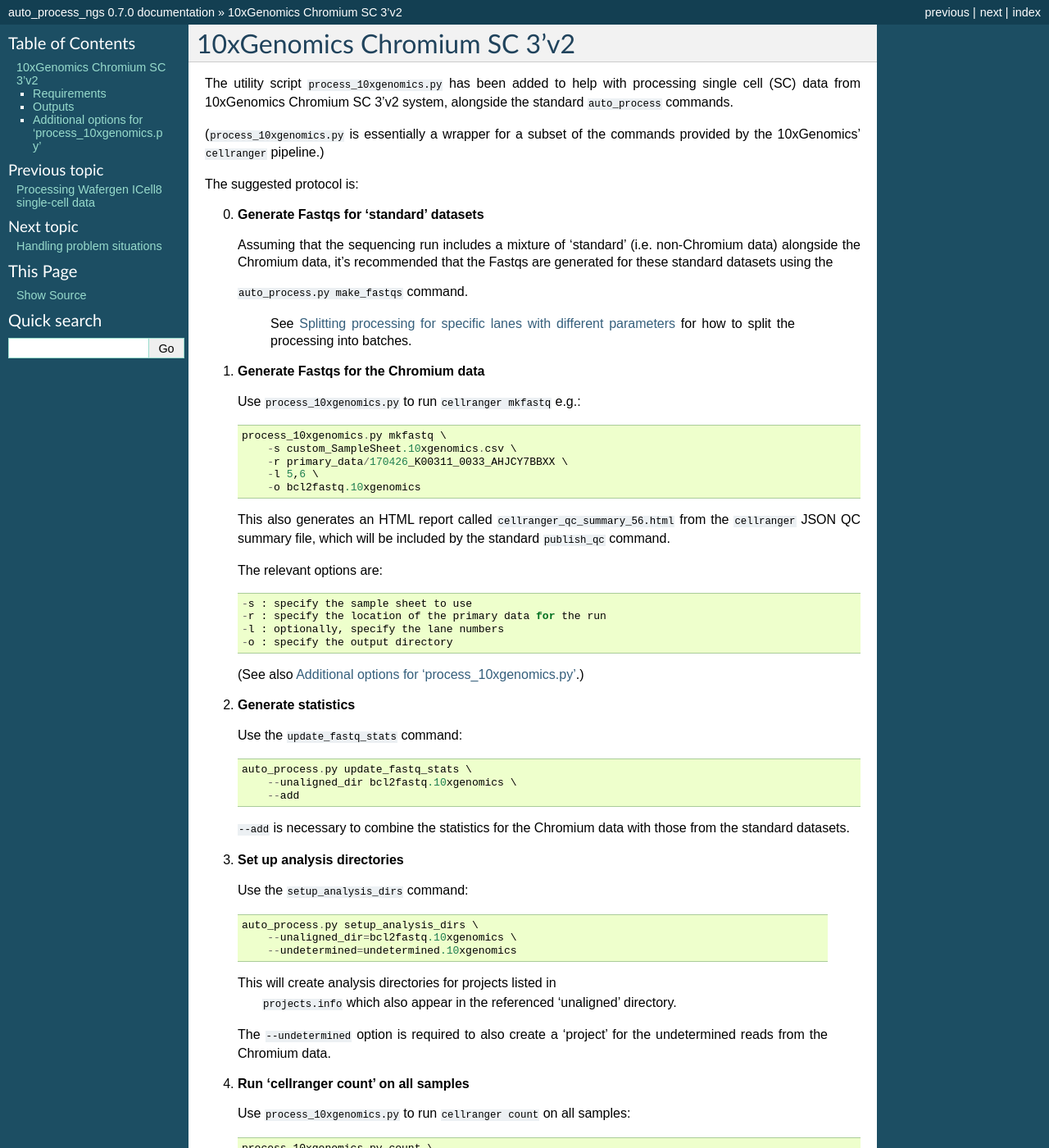
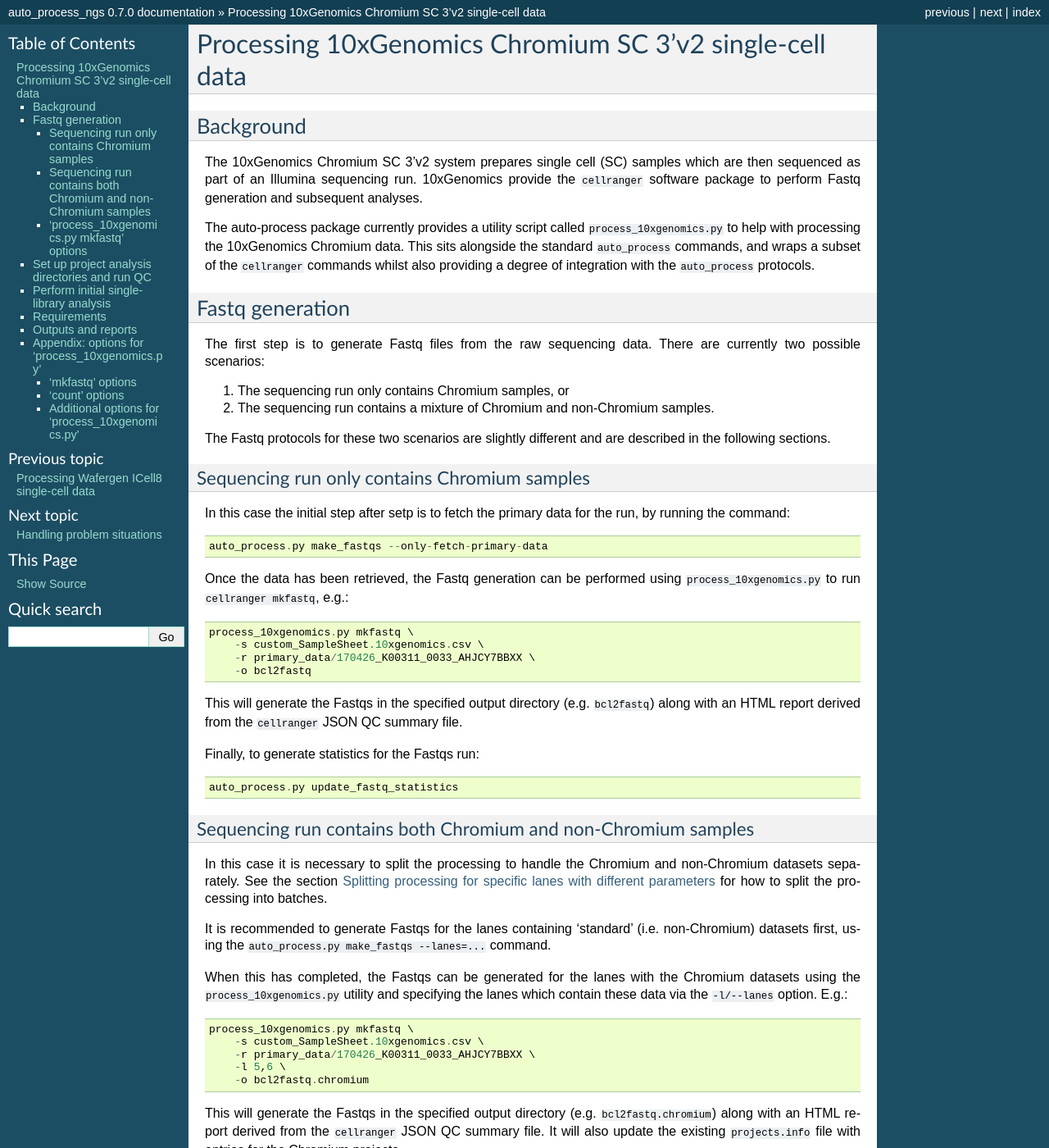
Before and after one commit to fls-bioinformatics-core/auto_process_ngs, a Sphinx documentation site: the page built from docs/source/10xgenomics.rst, in a window 1280 px wide and 1400 px high. Shown: the whole window at 82% size. Built offline with Sphinx 7.4.7, drawn with Linux system fonts in a browser that asks for light colours; some of the changed text lies outside the part shown.

Commit message:
Substantial update to the 10xgenomics processing documentation.

```diff
--- a/docs/source/10xgenomics.rst
+++ b/docs/source/10xgenomics.rst
@@ -1,82 +1,169 @@
-10xGenomics Chromium SC 3'v2
-============================
+Processing 10xGenomics Chromium SC 3'v2 single-cell data
+========================================================
 
-The utility script ``process_10xgenomics.py`` has been added to help with
-processing single cell (SC) data from 10xGenomics Chromium SC 3'v2 system,
-alongside the standard ``auto_process`` commands.
+Background
+----------
 
-(``process_10xgenomics.py`` is essentially a wrapper for a subset of the
-commands provided by the 10xGenomics' ``cellranger`` pipeline.)
+The 10xGenomics Chromium SC 3'v2 system prepares single cell (SC) samples
+which are then sequenced as part of an Illumina sequencing run. 10xGenomics
+provide the ``cellranger`` software package to perform Fastq generation
+and subsequent analyses.
 
-The suggested protocol is:
+The auto-process package currently provides a utility script called
+``process_10xgenomics.py`` to help with processing the 10xGenomics Chromium
+data. This sits alongside the standard ``auto_process`` commands, and
+wraps a subset of the ``cellranger`` commands whilst also providing a
+degree of integration with the ``auto_process`` protocols.
 
-0. **Generate Fastqs for 'standard' datasets**
+Fastq generation
+----------------
 
-   Assuming that the sequencing run includes a mixture of 'standard' (i.e.
-   non-Chromium data) alongside the Chromium data, it's recommended that
-   the Fastqs are generated for these standard datasets using the
-  ``auto_process.py make_fastqs`` command.
+The first step is to generate Fastq files from the raw sequencing data.
+There are currently two possible scenarios:
 
-   See :ref:`problem-split-processing` for how to split the
-   processing into batches.
+1. The sequencing run only contains Chromium samples, or
+2. The sequencing run contains a mixture of Chromium and non-Chromium
+   samples.
 
-1. **Generate Fastqs for the Chromium data**
+The Fastq protocols for these two scenarios are slightly different and
+are described in the following sections.
 
-   Use ``process_10xgenomics.py`` to run ``cellranger mkfastq`` e.g.::
+Sequencing run only contains Chromium samples
+~~~~~~~~~~~~~~~~~~~~~~~~~~~~~~~~~~~~~~~~~~~~~
 
-       process_10xgenomics.py mkfastq \
-           -s custom_SampleSheet.10xgenomics.csv \
-           -r primary_data/170426_K00311_0033_AHJCY7BBXX \
-           -l 5,6 \
-           -o bcl2fastq.10xgenomics
+In this case the initial step after setp is to fetch the primary data
+for the run, by running the command::
 
-   This also generates an HTML report called ``cellranger_qc_summary_56.html``
-   from the ``cellranger`` JSON QC summary file, which will be included by
-   the standard ``publish_qc`` command.
+    auto_process.py make_fastqs --only-fetch-primary-data
 
-   The relevant options are::
+Once the data has been retrieved, the Fastq generation can be performed
+using ``process_10xgenomics.py`` to run ``cellranger mkfastq``, e.g.::
 
-       -s : specify the sample sheet to use
-       -r : specify the location of the primary data for the run
-       -l : optionally, specify the lane numbers
-       -o : specify the output directory
+    process_10xgenomics.py mkfastq \
+        -s custom_SampleSheet.10xgenomics.csv \
+        -r primary_data/170426_K00311_0033_AHJCY7BBXX \
+        -o bcl2fastq
 
-   (See also :ref:`10xgenomics-additional-options`.)
+This will generate the Fastqs in the specified output directory (e.g.
+``bcl2fastq``) along with an HTML report derived from the ``cellranger``
+JSON QC summary file.
 
-2. **Generate statistics**
+Finally, to generate statistics for the Fastqs run::
 
-   Use the ``update_fastq_stats`` command::
+    auto_process.py update_fastq_statistics
 
-       auto_process.py update_fastq_stats \
-           --unaligned_dir bcl2fastq.10xgenomics \
-           --add
+Sequencing run contains both Chromium and non-Chromium samples
+~~~~~~~~~~~~~~~~~~~~~~~~~~~~~~~~~~~~~~~~~~~~~~~~~~~~~~~~~~~~~~
 
-   ``--add`` is necessary to combine the statistics for the Chromium data
-   with those from the standard datasets.
+In this case it is necessary to split the processing to handle the
+Chromium and non-Chromium datasets separately. See the section
+:ref:`problem-split-processing` for how to split the processing into
+batches.
 
-3. **Set up analysis directories**
+It is recommended to generate Fastqs for the lanes containing
+'standard' (i.e. non-Chromium) datasets first, using the
+``auto_process.py make_fastqs --lanes=...`` command.
 
-  Use the ``setup_analysis_dirs`` command::
+When this has completed, the Fastqs can be generated for the lanes
+with the Chromium datasets using the ``process_10xgenomics.py``
+utility and specifying the lanes which contain these data via the
+``-l/--lanes`` option. E.g.::
 
-      auto_process.py setup_analysis_dirs \
-          --unaligned_dir=bcl2fastq.10xgenomics \
-          --undetermined=undetermined.10xgenomics
+    process_10xgenomics.py mkfastq \
+        -s custom_SampleSheet.10xgenomics.csv \
+        -r primary_data/170426_K00311_0033_AHJCY7BBXX \
+	-l 5,6 \
+        -o bcl2fastq.chromium
 
-  This will create analysis directories for projects listed in
-   ``projects.info`` which also appear in the referenced 'unaligned'
-   directory.
+This will generate the Fastqs in the specified output directory (e.g.
+``bcl2fastq.chromium``) along with an HTML report derived from the
+``cellranger`` JSON QC summary file. It will also update the existing
+``projects.info`` file with entries for the Chromium projects.
 
-  The ``--undetermined`` option is required to also create a 'project'
-  for the undetermined reads from the Chromium data.
+Finally, to update the statistics with the Chromium Fastqs, run e.g.::
 
-4. **Run 'cellranger count' on all samples**
+    auto_process.py update_fastq_stats \
+         --unaligned-dir bcl2fastq.chromium \
+         --add
 
-   Use ``process_10xgenomics.py`` to run ``cellranger count`` on all
-   samples::
+``--add`` is necessary to combine the statistics for the Chromium data
+with those from the standard datasets.
+
+'process_10xgenomics.py mkfastq' options
+~~~~~~~~~~~~~~~~~~~~~~~~~~~~~~~~~~~~~~~~
+
+The relevant options are::
+
+    -s : specify the sample sheet to use
+    -r : specify the location of the primary data for the run
+    -l : optionally, specify the lane numbers
+    -o : specify the output directory
+
+(See also :ref:`10xgenomics-additional-options`.)
+
+Set up project analysis directories and run QC
+----------------------------------------------
+
+Regardless of the scenario described previously, the ``projects.info``
+file should contain initial entries for both the Chromium and
+non-Chromium datasets (if any).
+
+.. note::
+
+   The ``projects.info`` can also be updated using the
+   ``update_projects`` command::
+
+       process_10xgenomics.py update_projects \
+           -u bcl2fastq.chromium
+
+   which will add entries for the Chromium projects and samples
+   to the ``projects.info`` file.
+
+Once the file has been edited to include additional data on the user,
+PI etc, the ``setup_analysis_dirs`` command can be used to create
+analysis directories for each of the projects.
+
+For runs which consist solely of Chromium datasets, do e.g.::
+
+    auto_process.py setup_analysis_dirs \
+        --unaligned_dir=bcl2fastq.chromium
+
+For runs with a mixture of Chromium and non-Chromium datasets it's
+necessary to run this command twice: once to set up projects for the
+non-Chromium samples and once to set up to the Chromium projects.
+E.g.::
+
+    # Set up non-Chromium-based projects
+    auto_process.py setup_analysis_dirs
+
+    # Set up Chromium-based projects
+    auto_process.py setup_analysis_dirs \
+        --unaligned_dir=bcl2fastq.chromium \
+        --undetermined=undetermined.chromium
+
+.. note::
+
+   The ``--undetermined`` option is required to also create a 'project'
+   specifically for the undetermined reads from the Chromium data.
+
+Once the projects are set up, the standard QC pipeline can be run
+using the ``run_qc`` command::
+
+       auto_process.py run_qc
+
+Perform initial single-library analysis
+---------------------------------------
+
+Initial single-library analysis can be performed by using
+``process_10xgenomics.py`` to run ``cellranger count`` on all the
+samples in the Chromium-based projects, e.g.::
 
        process_10xgenomics.py count \
-           -u bcl2fastq.10xgenomics \
            -t .../refdata-cellranger-mm10-1.2.0
+	   PROJECT1 PROJECT2
+
+(where ``PROJECT1`` and ``PROJECT2`` represent the projects with Chromium
+datasets).
 
    This generates the 'count' output in a temporary directory and copies
    the ``web_summary.html`` files into the project directories on
@@ -86,19 +173,10 @@ The suggested protocol is:
    reports from ``cellranger count``. These reports are copied by the
    ``publish_qc`` command, along with the standard QC reports.
 
-   The relevant options are::
+.. note::
 
-       -u : specify the name of the output directory from 'mkfastq'
-       -t : specify the path to the directory with the appropriate
-            10xGenomics transcriptome data
-
-   (See also :ref:`10xgenomics-additional-options`.)
-
-4. **Run the standard QC pipeline**
-
-   Use the ``run_qc`` command::
-
-      auto_process.py run_qc [ --projects=10xGenomics ]
+   See https://support.10xgenomics.com/single-cell-gene-expression/software/pipelines/latest/using/count
+   for more details on the single-library analysis.
 
 .. _10xgenomics-requirements:
 
@@ -115,35 +193,87 @@ for more information on installing and running ``cellranger``.
 
 .. _10xgenomics-outputs:
 
-Outputs
--------
+Outputs and reports
+-------------------
 
- * The ``process_10xgenomics.py mkfastq`` command produces an HTML copy
-   of the QC summary JSON file produced by ``cellranger mkfastq``,
-   called ``cellranger_qc_summary[_LANES].html`` (where ``LANES`` is a
-   list of the lane numbers specified when running the command, for
-   example: ``--lanes=5,6`` results in ``56``).
+The ``process_10xgenomics.py mkfastq`` command generates a report in the
+top-level analysis directory called ``cellranger_qc_summary[_LANES].html``,
+which is an HTML copy of the QC summary JSON file produced by
+``cellranger mkfastq`` (nb ``LANES`` will be the subset of lanes from the
+run which contained the Chromium data, if the run consisted of a mixture of
+Chromium and non-Chromium samples; , for example: ``--lanes=5,6`` results
+in ``56``).
 
- * The ``process_10xgenomics.py count`` command produces a subdirectory
-   called ``cellranger_count`` in analysis directories where there is
-   Chromium data.
+After running the ``process_10xgenomics.py counts`` command, the project
+directory will contain the following output directories:
 
-   This contains one subdirectory for each sample, within which there is
-   the ``outs`` directory produced by ``cellranger_count``. By default
-   these ``outs`` only contain the ``web_summary.html`` files; to
-   collect all the outputs from ``cellranger`` (i.e. the ``.cloupe``,
-   ``BAM``, and gene matrix files required for subsequent analyses),
-   use the ``--all-outputs`` option.
+ ========================== =================================================
+ **Directory**              **Description and contents**
+ -------------------------- -------------------------------------------------
+ ``fastqs``                 FASTQs from ``cellranger mkfastq``/``bcl2fastq``
+ ``qc``                     The standard QC outputs
+ ``cellranger_fastq_path``  Bcl2fastq-like directory with links to FASTQs
+ ``cellranger_count``       Single-library analyses from ``cellranger count``
+ ========================== =================================================
 
-   There is also a ``cellranger_count_report.html`` file which links to
-   the ``web_summary.html`` file for each sample, and a ZIP archive file
-   which contains this index file plus the summaries, for viewing
-   elsewhere.
+The ``cellranger_count`` directories each further contain one
+subdirectory for each sample, within which there is the ``outs``
+directory produced by ``cellranger_count``.
+
+The ``cellranger_fastq_path`` directory is a facsimile of the bcl2fastq
+output directory produced by ``cellranger mkfastq``, which can be supplied
+as the input to one the ``cellranger`` analysis commands if desired.
+
+.. note::
+
+   By default these ``outs`` directories only contain the
+   ``web_summary.html`` files; to collect all the outputs from
+   ``cellranger count`` (i.e. the ``.cloupe``, ``BAM``, and gene
+   matrix files required for subsequent analyses), use the
+   ``--all-outputs`` option.
+
+The directory will also contain:
+
+ * The report from ``cellranger count`` (``cellranger_count_report.html``)
+   which links to the ``web_summary.html`` file for each sample
+ * A ZIP archive file with the report plus the summaries for each sample,
+   for viewing elsewhere
+ * A ``README.info`` file
+
+Appendix: options for 'process_10xgenomics.py'
+----------------------------------------------
+
+.. _10xgenomics-mkfastq-options:
+
+'mkfastq' options
+~~~~~~~~~~~~~~~~~
+
+The ``mkfastq`` command supports the following options::
+
+    -s : specify the sample sheet to use
+    -r : specify the location of the primary data for the run
+    -l : optionally, specify the lane numbers
+    -o : specify the output directory
+
+See also :ref:`10xgenomics-additional-options`.
+
+.. _10xgenomics-count-options:
+
+'count' options
+~~~~~~~~~~~~~~~
+
+ The ``count`` command supports the following options::
+
+    -u : specify the name of the output directory from 'mkfastq'
+    -t : specify the path to the directory with the appropriate
+         10xGenomics transcriptome data
+
+See also :ref:`10xgenomics-additional-options`.
 
 .. _10xgenomics-additional-options:
 
 Additional options for 'process_10xgenomics.py'
------------------------------------------------
+~~~~~~~~~~~~~~~~~~~~~~~~~~~~~~~~~~~~~~~~~~~~~~~
 
 The ``process_10xgenomics.py`` has a number of additional options for
 controlling how the ``cellranger`` pipeline is run::
```
